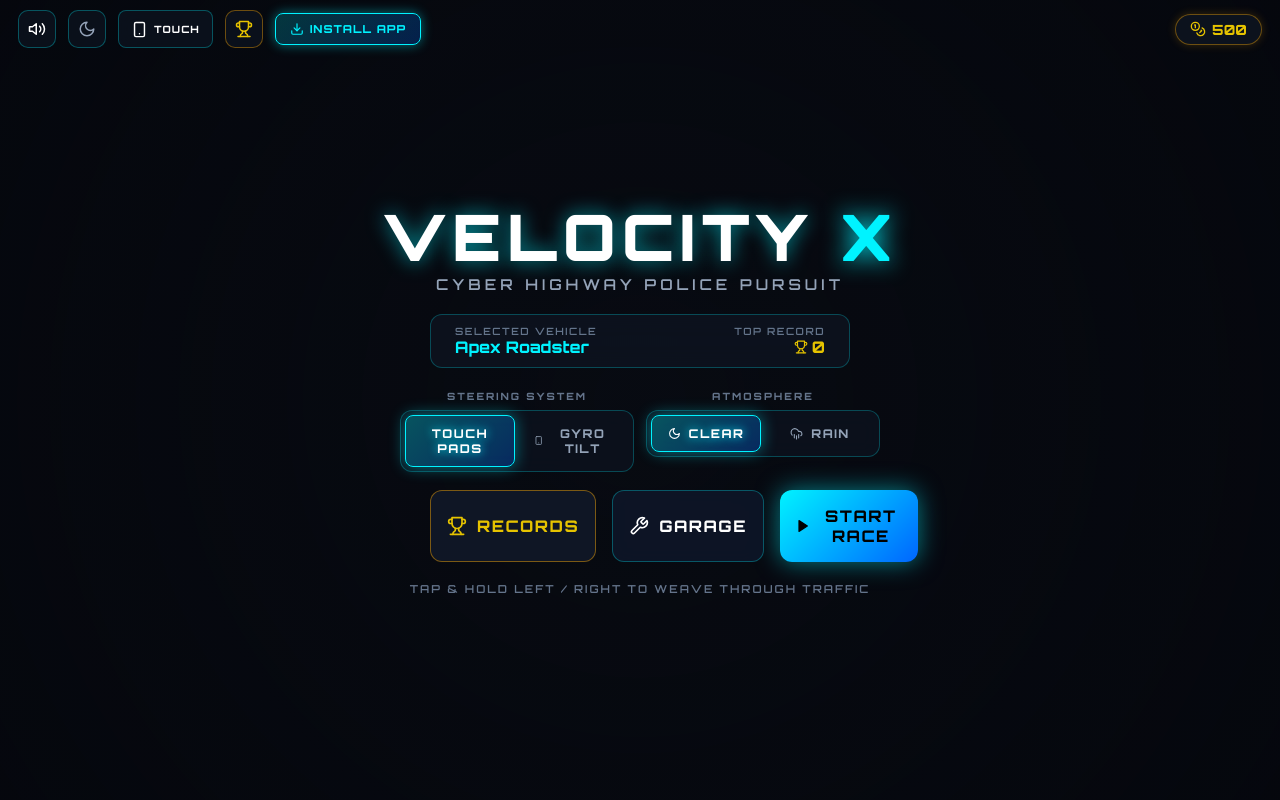
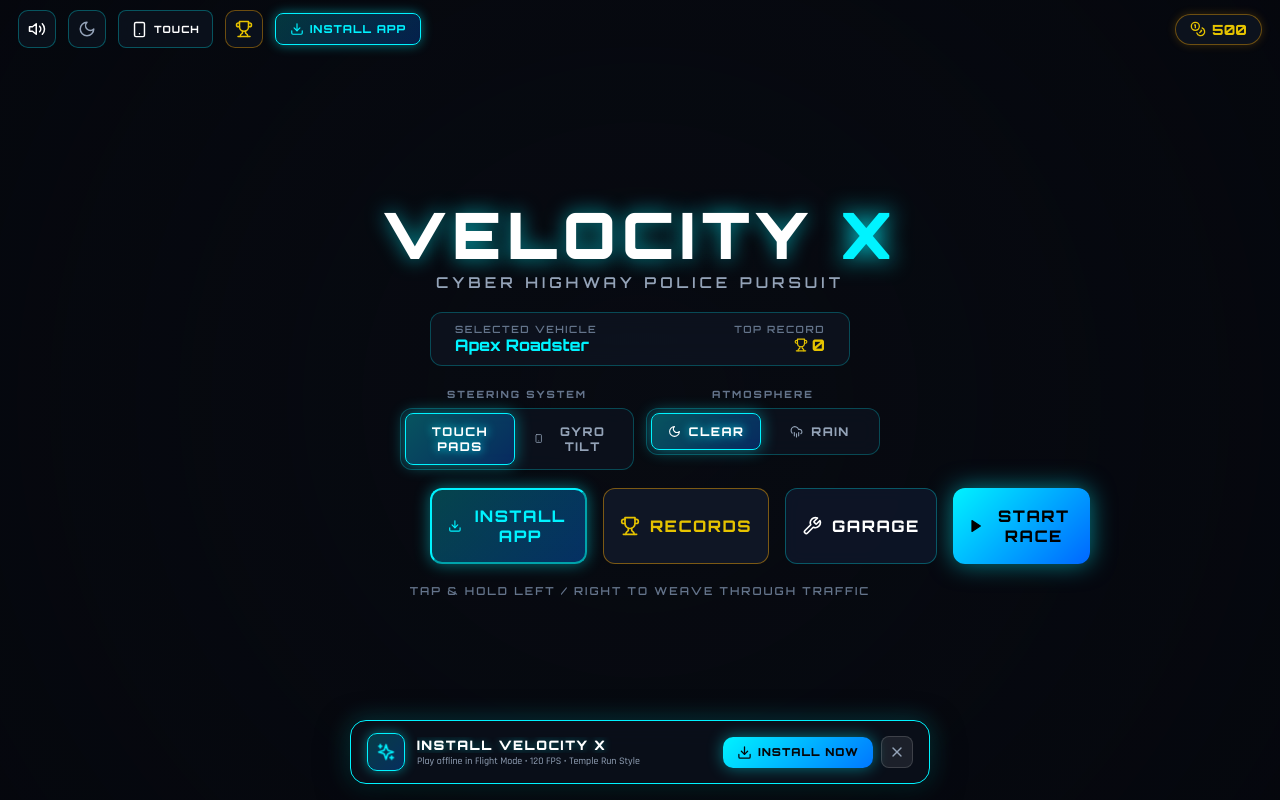
Before and after one commit to indrajitkumar23541-a11y/VELOCITY-X, a React (Vite) app: page / in a window 1280 px wide. Built offline with nearby package versions, Linux system fonts and the light colour scheme.

Commit message:
fix(controls): fix inverted keyboard & tilt steering; fix PWA mobile install popup with persistent banner and multi-entry triggers

```diff
--- a/src/App.tsx
+++ b/src/App.tsx
@@ -13,10 +13,10 @@ import { RearviewMirror } from './components/RearviewMirror';
 import { GarageModal } from './components/GarageModal';
 import { GameOverModal } from './components/GameOverModal';
 import { RotatePhonePrompt } from './components/RotatePhonePrompt';
-import { InstallPrompt } from './components/InstallPrompt';
+import { InstallPrompt, triggerGlobalAppInstall } from './components/InstallPrompt';
 import { LeaderboardModal } from './components/LeaderboardModal';
 import { RainScreenOverlay } from './components/RainScreenOverlay';
-import { Volume2, VolumeX, Play, Wrench, Trophy, Coins, Smartphone, CloudRain, Moon } from 'lucide-react';
+import { Volume2, VolumeX, Play, Wrench, Trophy, Coins, Smartphone, CloudRain, Moon, Download } from 'lucide-react';
 
 export type GameState = 'MENU' | 'RACING' | 'GARAGE' | 'GAME_OVER';
 
@@ -350,6 +350,15 @@ export const App: React.FC = () => {
             {/* Main Action Buttons */}
             <div className="menu-buttons-row">
               <button
+                className="menu-btn install-menu-btn"
+                onClick={() => { HapticsManager.buttonTap(); triggerGlobalAppInstall(); }}
+                title="Install VELOCITY X on Phone (Offline / Standalone)"
+              >
+                <Download size={20} />
+                <span>INSTALL APP</span>
+              </button>
+
+              <button
                 className="menu-btn leaderboard-btn"
                 onClick={() => { HapticsManager.buttonTap(); setShowLeaderboard(true); }}
               >
--- a/src/components/InstallPrompt.tsx
+++ b/src/components/InstallPrompt.tsx
@@ -1,6 +1,6 @@
 // VELOCITY X - PWA Offline App Install Prompt & Guide
-import React, { useState, useEffect } from 'react';
-import { Download, X, Smartphone, Check, Copy } from 'lucide-react';
+import React, { useState, useEffect, useCallback } from 'react';
+import { Download, X, Smartphone, Check, Copy, Sparkles, ExternalLink } from 'lucide-react';
 import { HapticsManager } from '../game/HapticsManager';
 
 interface BeforeInstallPromptEvent extends Event {
@@ -8,9 +8,16 @@ interface BeforeInstallPromptEvent extends Event {
   userChoice: Promise<{ outcome: 'accepted' | 'dismissed' }>;
 }
 
+export const triggerGlobalAppInstall = () => {
+  if (typeof window !== 'undefined') {
+    window.dispatchEvent(new CustomEvent('velocity-x-install-requested'));
+  }
+};
+
 export const InstallPrompt: React.FC = () => {
   const [deferredPrompt, setDeferredPrompt] = useState<BeforeInstallPromptEvent | null>(null);
   const [isInstalled, setIsInstalled] = useState(false);
+  const [showBanner, setShowBanner] = useState(true);
   const [showGuideModal, setShowGuideModal] = useState(false);
   const [copiedUrl, setCopiedUrl] = useState(false);
 
@@ -26,13 +33,23 @@ export const InstallPrompt: React.FC = () => {
     const handleBeforeInstall = (e: Event) => {
       e.preventDefault();
       setDeferredPrompt(e as BeforeInstallPromptEvent);
+      setShowBanner(true);
+    };
+
+    const handleGlobalInstall = () => {
+      handleInstallClick();
     };
 
     window.addEventListener('beforeinstallprompt', handleBeforeInstall);
-    return () => window.removeEventListener('beforeinstallprompt', handleBeforeInstall);
+    window.addEventListener('velocity-x-install-requested', handleGlobalInstall);
+
+    return () => {
+      window.removeEventListener('beforeinstallprompt', handleBeforeInstall);
+      window.removeEventListener('velocity-x-install-requested', handleGlobalInstall);
+    };
   }, []);
 
-  const handleInstallClick = async () => {
+  const handleInstallClick = useCallback(async () => {
     HapticsManager.buttonTap();
     if (deferredPrompt) {
       try {
@@ -40,6 +57,9 @@ export const InstallPrompt: React.FC = () => {
         const choice = await deferredPrompt.userChoice;
         if (choice.outcome === 'accepted') {
           setIsInstalled(true);
+          setShowBanner(false);
+        } else {
+          setShowGuideModal(true);
         }
         setDeferredPrompt(null);
       } catch (err) {
@@ -49,9 +69,9 @@ export const InstallPrompt: React.FC = () => {
     } else {
       setShowGuideModal(true);
     }
-  };
+  }, [deferredPrompt]);
 
-  const currentOrigin = typeof window !== 'undefined' ? window.location.origin : 'http://172.16.4.169:3000';
+  const currentOrigin = typeof window !== 'undefined' ? window.location.href : 'https://indrajitkumar23541-a11y.github.io/VELOCITY-X/';
 
   const handleCopyOrigin = () => {
     HapticsManager.buttonTap();
@@ -64,6 +84,7 @@ export const InstallPrompt: React.FC = () => {
 
   return (
     <>
+      {/* Top Header Quick Install Button */}
       <button
         type="button"
         className="install-pwa-btn"
@@ -73,6 +94,40 @@ export const InstallPrompt: React.FC = () => {
         <Download size={14} className="install-icon" />
         <span>INSTALL APP</span>
       </button>
+
+      {/* Persistent Floating Install Banner at the Bottom */}
+      {showBanner && (
+        <div className="install-floating-banner">
+          <div className="banner-left">
+            <div className="banner-icon-glow">
+              <Sparkles size={18} className="banner-sparkle" />
+            </div>
+            <div className="banner-text">
+              <div className="banner-title">INSTALL VELOCITY X</div>
+              <div className="banner-desc">Play offline in Flight Mode • 120 FPS • Temple Run Style</div>
+            </div>
+          </div>
+
+          <div className="banner-actions">
+            <button
+              type="button"
+              className="banner-install-btn"
+              onClick={handleInstallClick}
+            >
+              <Download size={15} />
+              <span>INSTALL NOW</span>
+            </button>
+            <button
+              type="button"
+              className="banner-dismiss-btn"
+              onClick={() => { HapticsManager.buttonTap(); setShowBanner(false); }}
+              title="Dismiss for now"
+            >
+              <X size={16} />
+            </button>
+          </div>
+        </div>
+      )}
 
       {/* Interactive Install Guide Modal */}
       {showGuideModal && (
@@ -93,16 +148,16 @@ export const InstallPrompt: React.FC = () => {
             </div>
 
             <p className="install-modal-sub">
-              Install VELOCITY X as a standalone fullscreen game with offline cache & zero browser address bar!
+              VELOCITY X ko proper game app ki tarah open karein — bina browser URL bar ke, aur 100% offline Flight Mode me khele!
             </p>
 
             <div className="install-steps-list">
               {/* Method 1: Chrome Menu */}
-              <div className="install-step-item">
+              <div className="install-step-item highlight-step">
                 <div className="step-badge">1</div>
                 <div className="step-content">
-                  <h4>Via Chrome Menu (Android)</h4>
-                  <p>Phone me upar right corner me <strong>3 dots (⋮)</strong> par tap karein, fir <strong>"Add to Home screen"</strong> ya <strong>"Install app"</strong> chunein.</p>
+                  <h4>Android Phone (Chrome)</h4>
+                  <p>Chrome me upar right side me <strong>3 dots (⋮)</strong> dabayein, fir <strong>"Install app"</strong> ya <strong>"Add to Home screen"</strong> par tap karein.</p>
                 </div>
               </div>
 
@@ -110,22 +165,35 @@ export const InstallPrompt: React.FC = () => {
               <div className="install-step-item">
                 <div className="step-badge">2</div>
                 <div className="step-content">
-                  <h4>Via Safari (iPhone / iOS)</h4>
-                  <p>Safari ke bottom me <strong>Share Button (⎋)</strong> dabayein, fir scroll karke <strong>"Add to Home Screen"</strong> par tap karein.</p>
+                  <h4>iPhone / iPad (Safari)</h4>
+                  <p>Safari ke bottom me <strong>Share button (📤)</strong> dabayein, fir scroll karke <strong>"Add to Home Screen"</strong> chunein.</p>
                 </div>
               </div>
 
-              {/* Method 3: Localhost Insecure Origin Bypass */}
-              <div className="install-step-item highlight-step">
-                <div className="step-badge">⚡</div>
+              {/* Method 3: Direct APK Download */}
+              <div className="install-step-item">
+                <div className="step-badge">APK</div>
                 <div className="step-content">
-                  <h4>Agar Chrome me "Install App" button na dikhe:</h4>
-                  <p>Android Chrome LAN IP ko security reason se block karta hai. Use unlock karne ke liye:</p>
-                  <ol className="mini-steps-list">
-                    <li>Phone Chrome me open karein: <code>chrome://flags</code></li>
-                    <li>Search karein: <code>unsafely-treat-insecure-origin-as-secure</code></li>
-                    <li>Enable karke ye URL paste karein:</li>
-                  </ol>
+                  <h4>Direct Android .APK File</h4>
+                  <p>Agar aap direct file download karna chahte hain:</p>
+                  <a
+                    href="https://github.com/indrajitkumar23541-a11y/VELOCITY-X/releases"
+                    target="_blank"
+                    rel="noopener noreferrer"
+                    className="apk-download-link-btn"
+                  >
+                    <Download size={14} />
+                    <span>Download VELOCITY-X.apk</span>
+                    <ExternalLink size={12} />
+                  </a>
+                </div>
+              </div>
+
+              {/* Share / Copy Link */}
+              <div className="install-step-item">
+                <div className="step-badge">🔗</div>
+                <div className="step-content">
+                  <h4>Phone Link Share</h4>
                   <div className="copy-url-row">
                     <code>{currentOrigin}</code>
                     <button type="button" className="copy-btn" onClick={handleCopyOrigin}>
@@ -133,7 +201,6 @@ export const InstallPrompt: React.FC = () => {
                       <span>{copiedUrl ? 'COPIED!' : 'COPY'}</span>
                     </button>
                   </div>
-                  <p className="step-note">Relaunch dabate hi phone par direct 1-tap "Install App" prompt aa jayega!</p>
                 </div>
               </div>
             </div>
--- a/src/game/TiltManager.ts
+++ b/src/game/TiltManager.ts
@@ -157,9 +157,9 @@ export class TiltManager {
       const activeSpan = this.maxSteerDeg - this.deadzoneDeg;
       const progress = Math.min(1.0, (absRel - this.deadzoneDeg) / activeSpan);
 
-      // Smooth progressive sensitivity curve: linear with subtle cubic curvature
       const curved = 0.7 * progress + 0.3 * Math.pow(progress, 2);
-      targetSteer = Math.sign(relative) * curved;
+      // In landscape (90 deg), tilting left lowers top of phone (relative < 0), which steers LEFT (+1)
+      targetSteer = -Math.sign(relative) * curved;
     }
 
     // Direct assignment; smoothing is applied in update(delta)
--- a/src/index.css
+++ b/src/index.css
@@ -1838,6 +1838,205 @@ html, body, #root {
 }
 
 /* -------------------------------------------------------------
+   PWA Persistent Floating Install Banner & Actions
+   ------------------------------------------------------------- */
+.install-floating-banner {
+  position: fixed;
+  bottom: max(16px, env(safe-area-inset-bottom));
+  left: 50%;
+  transform: translateX(-50%);
+  width: min(94%, 580px);
+  background: rgba(10, 15, 26, 0.94);
+  border: 1.5px solid var(--cyan);
+  border-radius: 16px;
+  padding: 12px 16px;
+  display: flex;
+  align-items: center;
+  justify-content: space-between;
+  gap: 12px;
+  backdrop-filter: blur(16px);
+  -webkit-backdrop-filter: blur(16px);
+  box-shadow: 0 8px 32px rgba(0, 0, 0, 0.6), 0 0 24px rgba(0, 243, 255, 0.25);
+  z-index: 99999;
+  animation: slideBannerUp 0.4s cubic-bezier(0.16, 1, 0.3, 1) forwards;
+}
+
+@keyframes slideBannerUp {
+  from {
+    opacity: 0;
+    transform: translate(-50%, 40px);
+  }
+  to {
+    opacity: 1;
+    transform: translate(-50%, 0);
+  }
+}
+
+.banner-left {
+  display: flex;
+  align-items: center;
+  gap: 12px;
+  min-width: 0;
+}
+
+.banner-icon-glow {
+  width: 38px;
+  height: 38px;
+  border-radius: 10px;
+  background: linear-gradient(135deg, rgba(0, 243, 255, 0.2), rgba(0, 119, 255, 0.3));
+  border: 1px solid var(--cyan);
+  display: flex;
+  align-items: center;
+  justify-content: center;
+  flex-shrink: 0;
+  box-shadow: 0 0 12px var(--cyan-glow);
+}
+
+.banner-sparkle {
+  color: var(--cyan);
+  animation: pulseIcon 2s infinite ease-in-out;
+}
+
+@keyframes pulseIcon {
+  0%, 100% { transform: scale(1); }
+  50% { transform: scale(1.15); }
+}
+
+.banner-text {
+  min-width: 0;
+}
+
+.banner-title {
+  font-family: var(--font-racing);
+  font-size: 13px;
+  font-weight: 900;
+  letter-spacing: 1.5px;
+  color: #ffffff;
+  text-shadow: 0 0 8px var(--cyan-glow);
+  white-space: nowrap;
+  overflow: hidden;
+  text-overflow: ellipsis;
+}
+
+.banner-desc {
+  font-size: 10px;
+  color: #94a3b8;
+  font-weight: 500;
+  margin-top: 2px;
+  white-space: nowrap;
+  overflow: hidden;
+  text-overflow: ellipsis;
+}
+
+.banner-actions {
+  display: flex;
+  align-items: center;
+  gap: 8px;
+  flex-shrink: 0;
+}
+
+.banner-install-btn {
+  background: linear-gradient(135deg, #00f3ff 0%, #0077ff 100%);
+  border: none;
+  border-radius: 10px;
+  color: #05070a;
+  font-family: var(--font-racing);
+  font-size: 11px;
+  font-weight: 900;
+  letter-spacing: 1px;
+  padding: 8px 14px;
+  display: flex;
+  align-items: center;
+  gap: 6px;
+  cursor: pointer;
+  box-shadow: 0 0 16px var(--cyan-glow);
+  transition: transform 0.15s ease, filter 0.15s ease;
+}
+
+.banner-install-btn:active {
+  transform: scale(0.94);
+}
+
+.banner-dismiss-btn {
+  background: rgba(255, 255, 255, 0.08);
+  border: 1px solid rgba(255, 255, 255, 0.15);
+  border-radius: 8px;
+  color: #94a3b8;
+  width: 32px;
+  height: 32px;
+  display: flex;
+  align-items: center;
+  justify-content: center;
+  cursor: pointer;
+  transition: all 0.15s ease;
+}
+
+.banner-dismiss-btn:active {
+  color: #ffffff;
+  background: rgba(255, 255, 255, 0.2);
+}
+
+/* Portrait Quick Install Button inside RotatePhonePrompt */
+.portrait-install-action-btn {
+  margin-top: 18px;
+  background: linear-gradient(135deg, #00f3ff 0%, #0077ff 100%);
+  border: none;
+  border-radius: 12px;
+  color: #05070a;
+  font-family: var(--font-racing);
+  font-size: 13px;
+  font-weight: 900;
+  letter-spacing: 1.5px;
+  padding: 12px 20px;
+  display: inline-flex;
+  align-items: center;
+  justify-content: center;
+  gap: 8px;
+  cursor: pointer;
+  box-shadow: 0 0 20px var(--cyan-glow);
+  transition: transform 0.15s ease;
+  pointer-events: auto;
+}
+
+.portrait-install-action-btn:active {
+  transform: scale(0.95);
+}
+
+/* Main Menu Install Button */
+.install-menu-btn {
+  background: linear-gradient(135deg, rgba(0, 243, 255, 0.25), rgba(0, 119, 255, 0.35)) !important;
+  border-color: var(--cyan) !important;
+  color: var(--cyan) !important;
+  box-shadow: 0 0 16px var(--cyan-glow) !important;
+}
+
+/* Direct APK Download Link Button in Modal */
+.apk-download-link-btn {
+  display: inline-flex;
+  align-items: center;
+  gap: 6px;
+  margin-top: 6px;
+  background: linear-gradient(135deg, rgba(61, 220, 132, 0.25), rgba(0, 200, 100, 0.25));
+  border: 1px solid #3ddc84;
+  color: #3ddc84;
+  font-family: var(--font-racing);
+  font-size: 11px;
+  font-weight: 800;
+  letter-spacing: 1px;
+  padding: 8px 14px;
+  border-radius: 8px;
+  text-decoration: none;
+  transition: all 0.15s ease;
+  box-shadow: 0 0 12px rgba(61, 220, 132, 0.3);
+}
+
+.apk-download-link-btn:active {
+  transform: scale(0.95);
+  background: rgba(61, 220, 132, 0.4);
+}
+
+
+/* -------------------------------------------------------------
    Phase 10.4: Dynamic Weather & Cyber Rainstorm Styles
    ------------------------------------------------------------- */
 .weather-toggle-header {
```
Also changed, not shown: src/components/RotatePhonePrompt.tsx (+11 -0 lines), src/game/PlayerCar.ts (+4 -4 lines), 5 other files (tests, documents, lock files or other folders).
